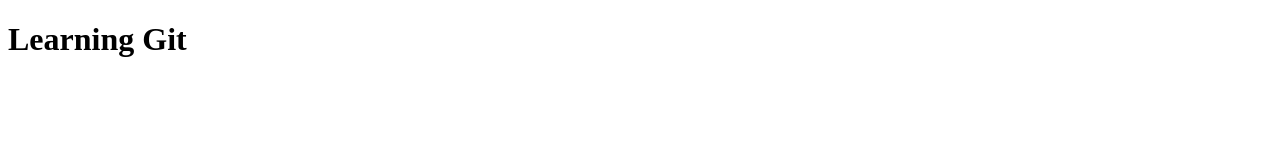
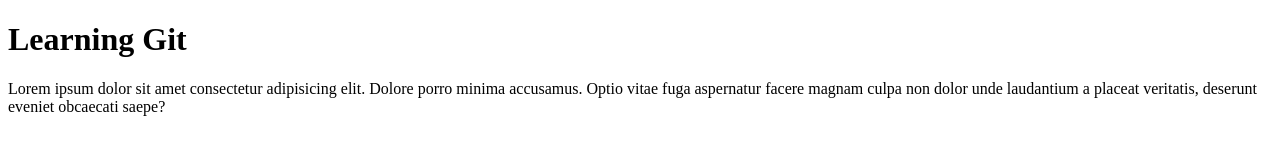
Before and after one commit to sravanieevana/Learning-git, a plain HTML site: page index.html in a window 1280 px wide. Drawn offline with Linux system fonts and the light colour scheme.

Commit message:
added paragraph tag

```diff
--- a/index.html
+++ b/index.html
@@ -7,5 +7,6 @@
 </head>
 <body>
     <h1>Learning Git</h1>
+    <p>Lorem ipsum dolor sit amet consectetur adipisicing elit. Dolore porro minima accusamus. Optio vitae fuga aspernatur facere magnam culpa non dolor unde laudantium a placeat veritatis, deserunt eveniet obcaecati saepe?</p>
 </body>
 </html>
```
